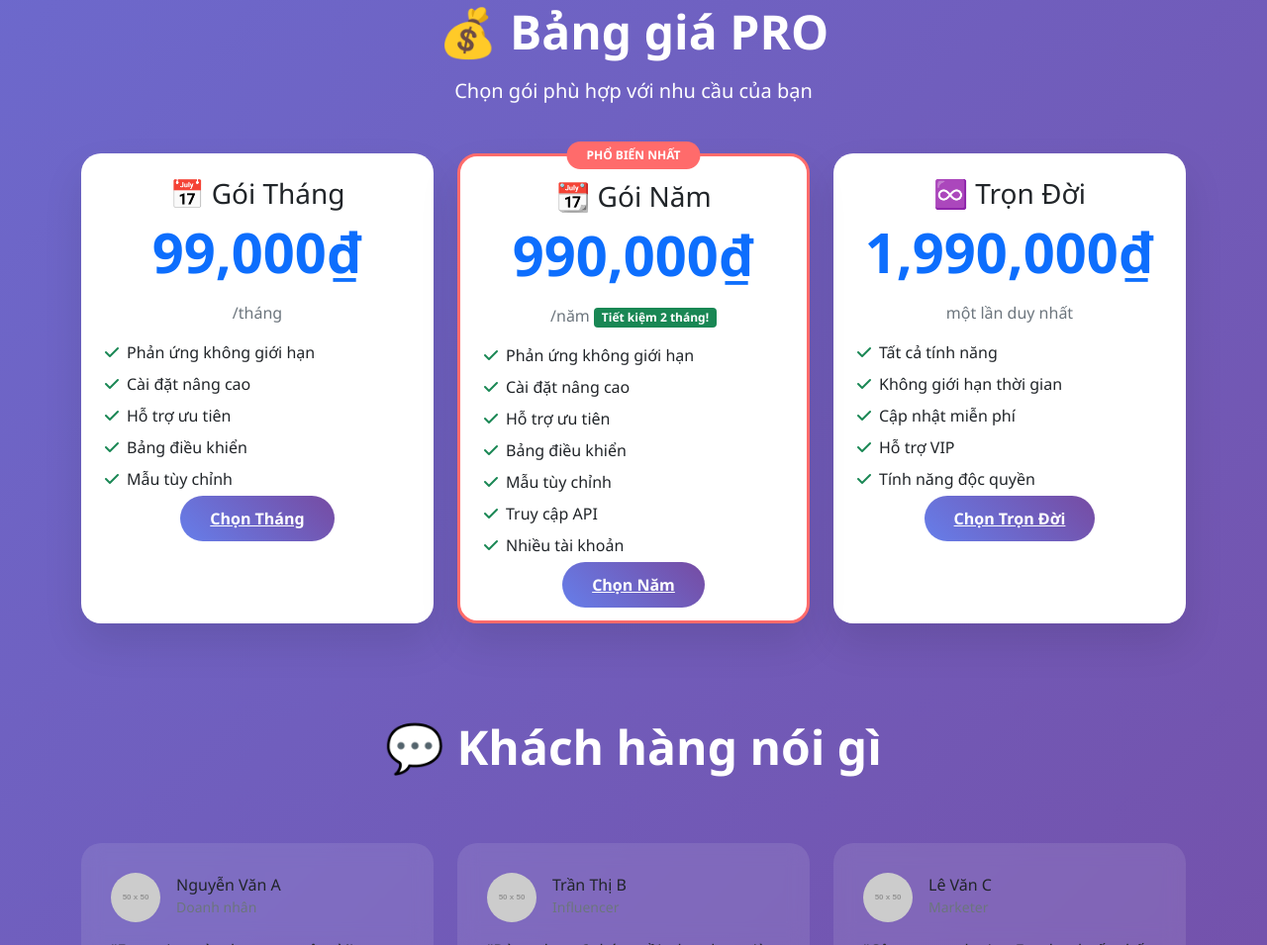
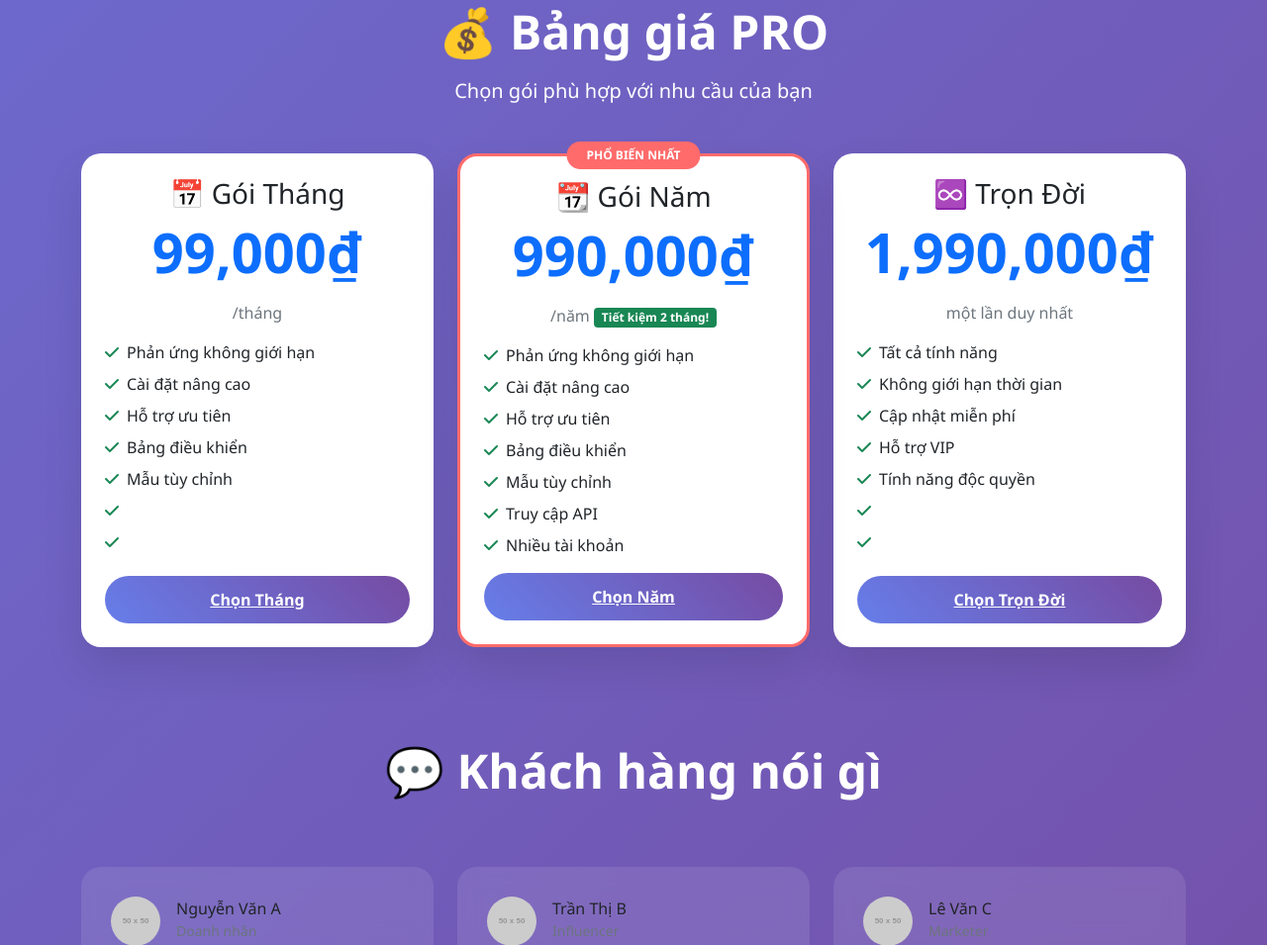
Before and after one commit to dinhkhanhtung/fb-smart-engagement-backend, a website: page public/landing.html in a window 1280 px wide. Shown: the part 2132-3087 px from the top of the page at 99% size. Drawn offline with nearby package versions, Linux system fonts and the light colour scheme; placeholder pictures from the web are drawn by us.

Commit message:
Fix button alignment in pricing cards and add browser compatibility info

```diff
--- a/public/landing.html
+++ b/public/landing.html
@@ -1,5 +1,6 @@
 <!DOCTYPE html>
 <html lang="vi">
+
 <head>
     <meta charset="UTF-8">
     <meta name="viewport" content="width=device-width, initial-scale=1.0">
@@ -38,10 +39,27 @@
             border-radius: 20px;
             box-shadow: 0 20px 40px rgba(0, 0, 0, 0.1);
             transition: transform 0.3s ease;
+            display: flex;
+            flex-direction: column;
+            height: 100%;
         }
 
         .pricing-card:hover {
             transform: translateY(-10px);
+        }
+
+        .pricing-card .card-body {
+            display: flex;
+            flex-direction: column;
+            height: 100%;
+        }
+
+        .pricing-card .features {
+            flex-grow: 1;
+        }
+
+        .pricing-card .btn-upgrade {
+            margin-top: auto;
         }
 
         .pricing-card.featured {
@@ -130,6 +148,7 @@
         }
     </style>
 </head>
+
 <body>
     <!-- Admin Login Button -->
     <div class="position-fixed top-0 end-0 p-3" style="z-index: 1000;">
@@ -257,7 +276,8 @@
                         <div class="row">
                             <div class="col-md-4 text-center">
                                 <div class="mb-3">
-                                    <div class="bg-warning text-dark rounded-circle d-inline-flex align-items-center justify-content-center" style="width: 60px; height: 60px;">
+                                    <div class="bg-warning text-dark rounded-circle d-inline-flex align-items-center justify-content-center"
+                                        style="width: 60px; height: 60px;">
                                         <span class="fw-bold">1</span>
                                     </div>
                                 </div>
@@ -266,7 +286,8 @@
                             </div>
                             <div class="col-md-4 text-center">
                                 <div class="mb-3">
-                                    <div class="bg-warning text-dark rounded-circle d-inline-flex align-items-center justify-content-center" style="width: 60px; height: 60px;">
+                                    <div class="bg-warning text-dark rounded-circle d-inline-flex align-items-center justify-content-center"
+                                        style="width: 60px; height: 60px;">
                                         <span class="fw-bold">2</span>
                                     </div>
                                 </div>
@@ -275,7 +296,8 @@
                             </div>
                             <div class="col-md-4 text-center">
                                 <div class="mb-3">
-                                    <div class="bg-warning text-dark rounded-circle d-inline-flex align-items-center justify-content-center" style="width: 60px; height: 60px;">
+                                    <div class="bg-warning text-dark rounded-circle d-inline-flex align-items-center justify-content-center"
+                                        style="width: 60px; height: 60px;">
                                         <span class="fw-bold">3</span>
                                     </div>
                                 </div>
@@ -314,15 +336,19 @@
                             <div class="display-4 fw-bold text-primary mb-3">99,000₫</div>
                             <p class="text-muted">/tháng</p>
 
+                            <div class="features">
                                 <ul class="list-unstyled text-start">
                                     <li class="mb-2"><i class="fas fa-check text-success me-2"></i>Phản ứng không giới hạn</li>
                                     <li class="mb-2"><i class="fas fa-check text-success me-2"></i>Cài đặt nâng cao</li>
                                     <li class="mb-2"><i class="fas fa-check text-success me-2"></i>Hỗ trợ ưu tiên</li>
                                     <li class="mb-2"><i class="fas fa-check text-success me-2"></i>Bảng điều khiển</li>
                                     <li class="mb-2"><i class="fas fa-check text-success me-2"></i>Mẫu tùy chỉnh</li>
+                                    <li class="mb-2"><i class="fas fa-check text-success me-2"></i>&nbsp;</li>
+                                    <li class="mb-2"><i class="fas fa-check text-success me-2"></i>&nbsp;</li>
                                 </ul>
+                            </div>
 
-                            <a href="/payment" class="btn-upgrade w-100 mt-4">Chọn Tháng</a>
+                            <a href="/payment" class="btn-upgrade w-100">Chọn Tháng</a>
                         </div>
                     </div>
                 </div>
@@ -334,6 +360,7 @@
                             <div class="display-4 fw-bold text-primary mb-3">990,000₫</div>
                             <p class="text-muted">/năm <span class="badge bg-success">Tiết kiệm 2 tháng!</span></p>
 
+                            <div class="features">
                                 <ul class="list-unstyled text-start">
                                     <li class="mb-2"><i class="fas fa-check text-success me-2"></i>Phản ứng không giới hạn</li>
                                     <li class="mb-2"><i class="fas fa-check text-success me-2"></i>Cài đặt nâng cao</li>
@@ -343,8 +370,9 @@
                                     <li class="mb-2"><i class="fas fa-check text-success me-2"></i>Truy cập API</li>
                                     <li class="mb-2"><i class="fas fa-check text-success me-2"></i>Nhiều tài khoản</li>
                                 </ul>
+                            </div>
 
-                            <a href="/payment" class="btn-upgrade w-100 mt-4">Chọn Năm</a>
+                            <a href="/payment" class="btn-upgrade w-100">Chọn Năm</a>
                         </div>
                     </div>
                 </div>
@@ -356,15 +384,19 @@
                             <div class="display-4 fw-bold text-primary mb-3">1,990,000₫</div>
                             <p class="text-muted">một lần duy nhất</p>
 
+                            <div class="features">
                                 <ul class="list-unstyled text-start">
                                     <li class="mb-2"><i class="fas fa-check text-success me-2"></i>Tất cả tính năng</li>
                                     <li class="mb-2"><i class="fas fa-check text-success me-2"></i>Không giới hạn thời gian</li>
                                     <li class="mb-2"><i class="fas fa-check text-success me-2"></i>Cập nhật miễn phí</li>
                                     <li class="mb-2"><i class="fas fa-check text-success me-2"></i>Hỗ trợ VIP</li>
                                     <li class="mb-2"><i class="fas fa-check text-success me-2"></i>Tính năng độc quyền</li>
+                                    <li class="mb-2"><i class="fas fa-check text-success me-2"></i>&nbsp;</li>
+                                    <li class="mb-2"><i class="fas fa-check text-success me-2"></i>&nbsp;</li>
                                 </ul>
+                            </div>
 
-                            <a href="/payment" class="btn-upgrade w-100 mt-4">Chọn Trọn Đời</a>
+                            <a href="/payment" class="btn-upgrade w-100">Chọn Trọn Đời</a>
                         </div>
                     </div>
                 </div>
@@ -389,7 +421,8 @@
                                 <small class="text-muted">Doanh nhân</small>
                             </div>
                         </div>
-                        <p>"Extension này thực sự tuyệt vời! Tương tác tự nhiên, không bị khóa tài khoản. Doanh thu tăng 300%!"</p>
+                        <p>"Extension này thực sự tuyệt vời! Tương tác tự nhiên, không bị khóa tài khoản. Doanh thu tăng
+                            300%!"</p>
                         <div class="text-warning">
                             <i class="fas fa-star"></i>
                             <i class="fas fa-star"></i>
@@ -408,7 +441,8 @@
                                 <small class="text-muted">Influencer</small>
                             </div>
                         </div>
-                        <p>"Dùng được 6 tháng rồi, chưa bao giờ bị vấn đề gì. Engagement tăng đáng kể, fan tương tác nhiều hơn."</p>
+                        <p>"Dùng được 6 tháng rồi, chưa bao giờ bị vấn đề gì. Engagement tăng đáng kể, fan tương tác
+                            nhiều hơn."</p>
                         <div class="text-warning">
                             <i class="fas fa-star"></i>
                             <i class="fas fa-star"></i>
@@ -467,7 +501,8 @@
                 </div>
                 <div class="col-md-6 text-end">
                     <p>© 2025 AppX. All rights reserved.</p>
-                    <p>Liên hệ: <a href="https://www.facebook.com/dinhkhanhtung" class="text-white">Facebook</a> | Zalo: 0982581222</p>
+                    <p>Liên hệ: <a href="https://www.facebook.com/dinhkhanhtung" class="text-white">Facebook</a> | Zalo:
+                        0982581222</p>
                 </div>
             </div>
         </div>
@@ -475,4 +510,5 @@
 
     <script src="https://cdn.jsdelivr.net/npm/bootstrap@5.1.3/dist/js/bootstrap.bundle.min.js"></script>
 </body>
+
 </html>
```
Also changed, not shown: public/download.html (+39 -12 lines), public/index.html (line endings or trailing spaces), vercel.json. Lines whose indentation alone changed are shown as unchanged.
